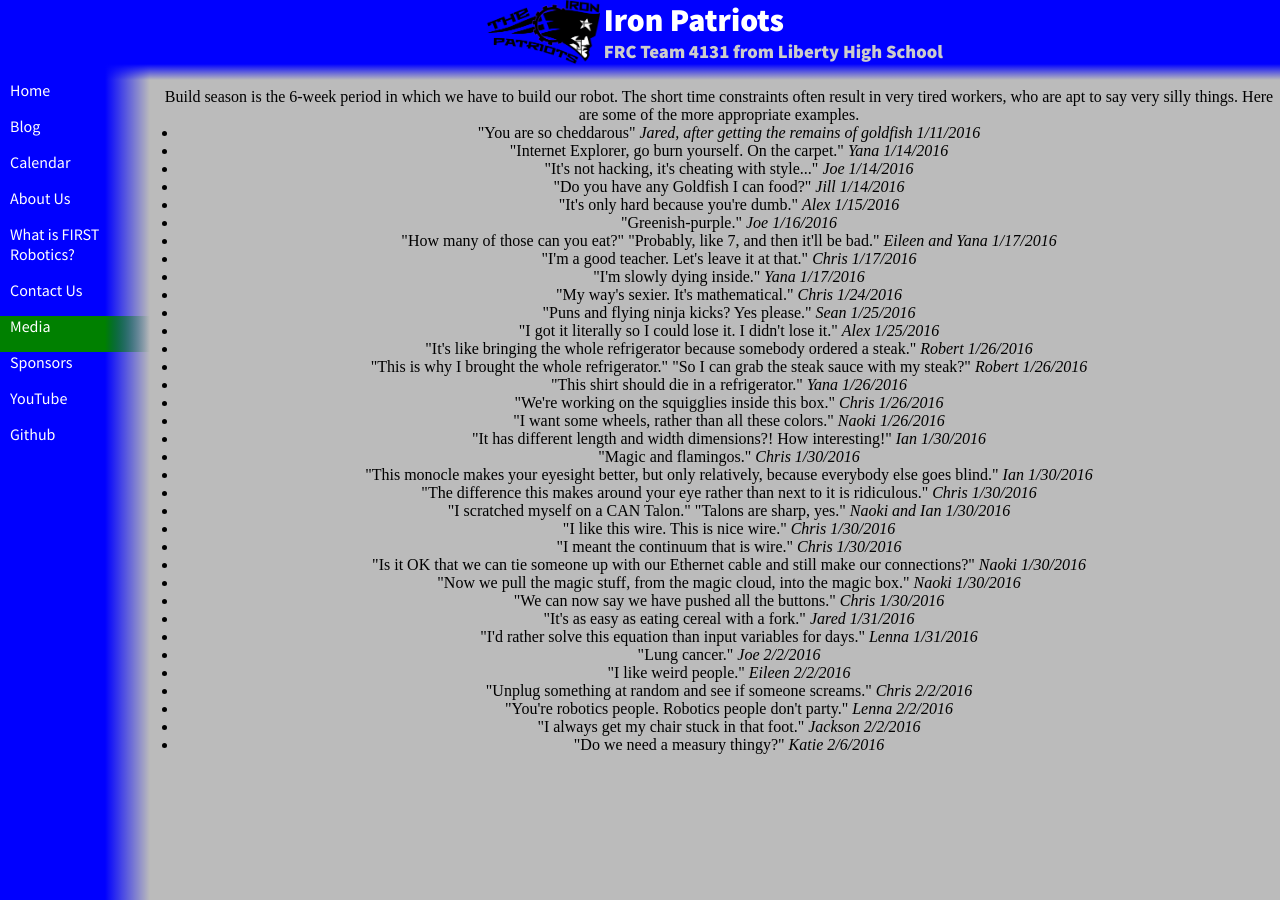
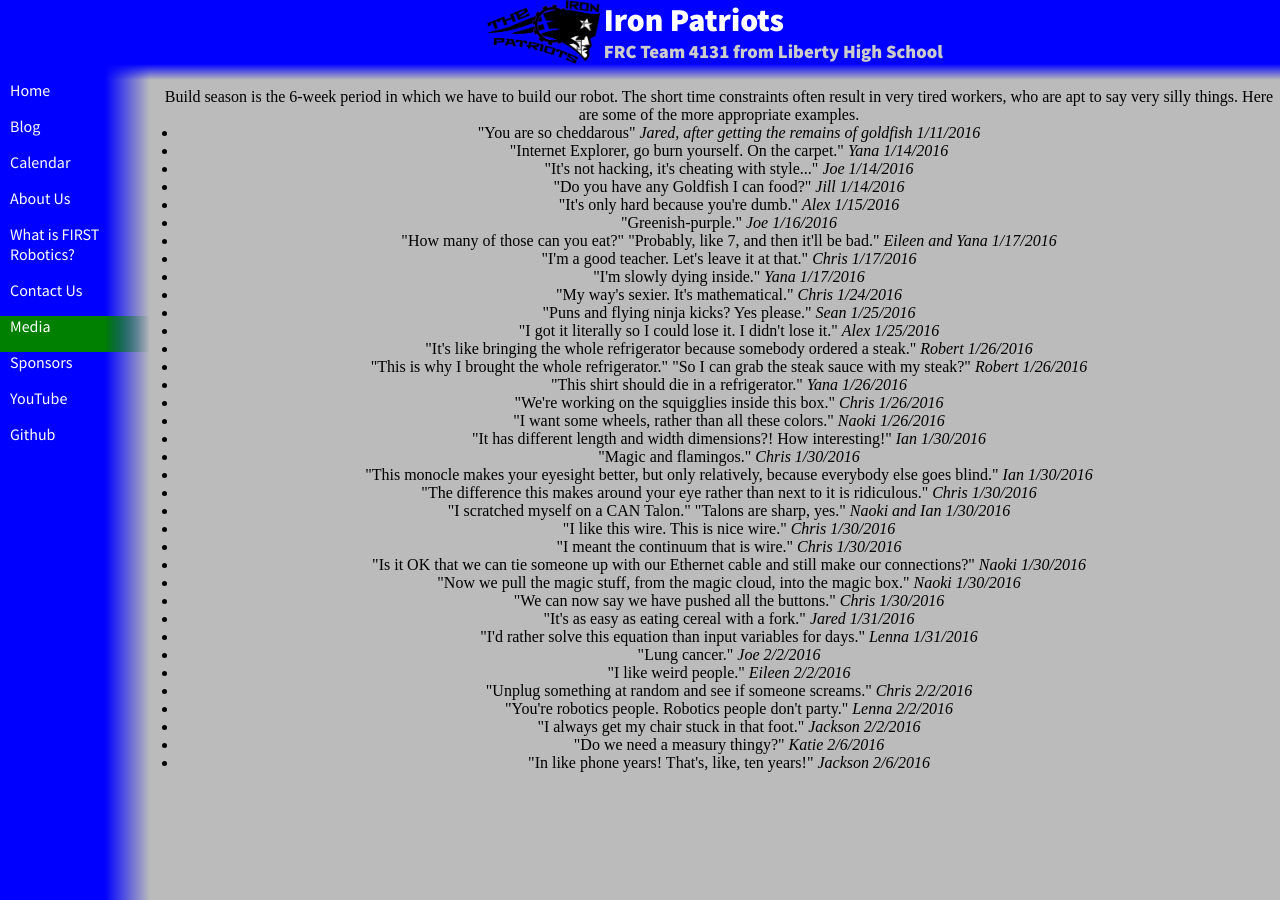
Before and after one commit to katiebugmoon/FRC4131.github.io, a Jekyll site: the page built from media/2016/quotes.html, in a window 1280 px wide. Built offline with Jekyll 4.4.1, drawn with Linux system fonts in a browser that asks for light colours; nearby versions of some CDN libraries.

Commit message:
Update quotes.html

```diff
--- a/media/2016/quotes.html
+++ b/media/2016/quotes.html
@@ -39,5 +39,6 @@ title: Build Season 2016 Quotes
 	<li>"You're robotics people. Robotics people don't party." <i>Lenna 2/2/2016</i></li>
 	<li>"I always get my chair stuck in that foot." <i>Jackson 2/2/2016</i></li>
 	<li>"Do we need a measury thingy?" <i>Katie 2/6/2016</i></li>
+	<li>"In like phone years! That's, like, ten years!" <i>Jackson 2/6/2016</i></li>
 </ul>
 <center>
```
